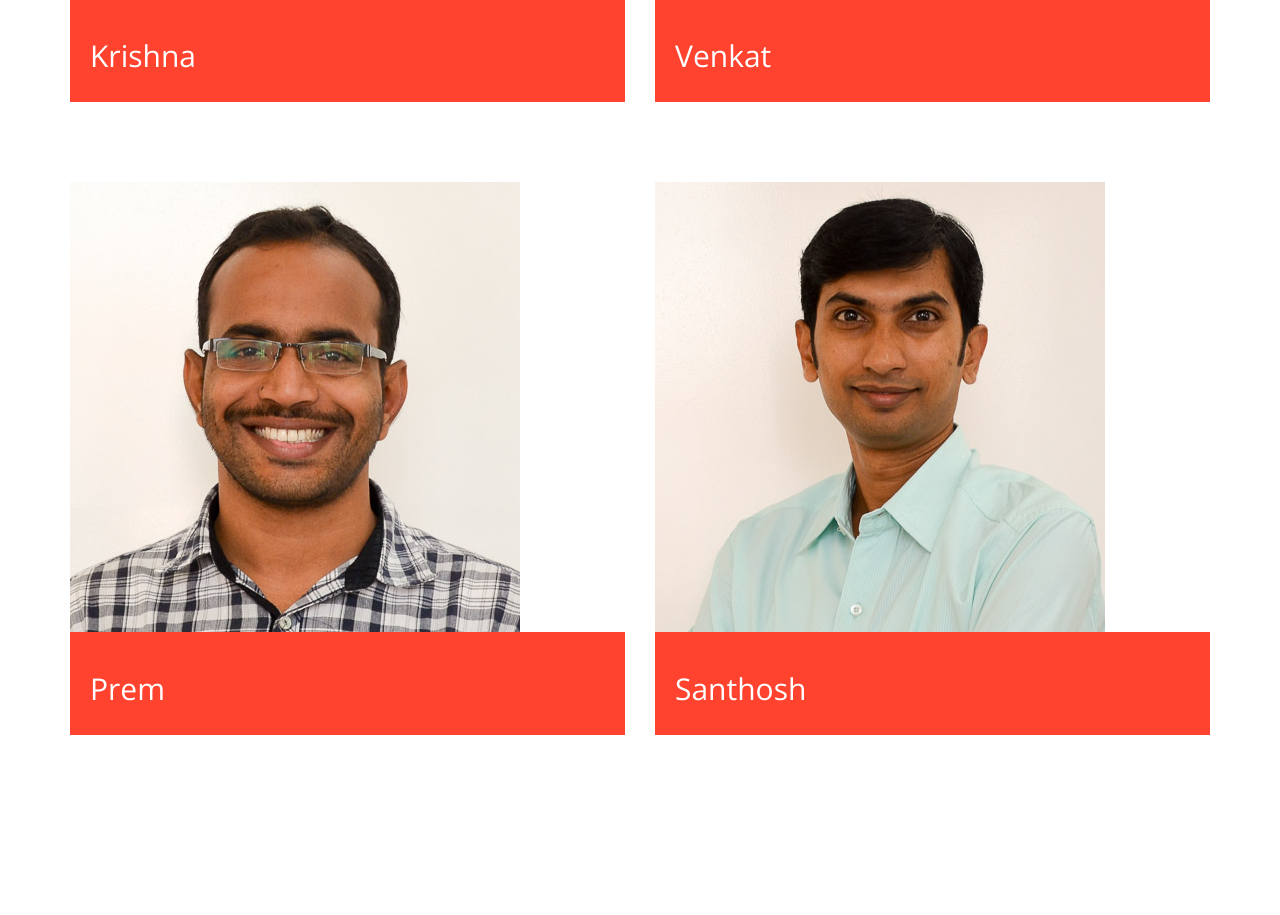
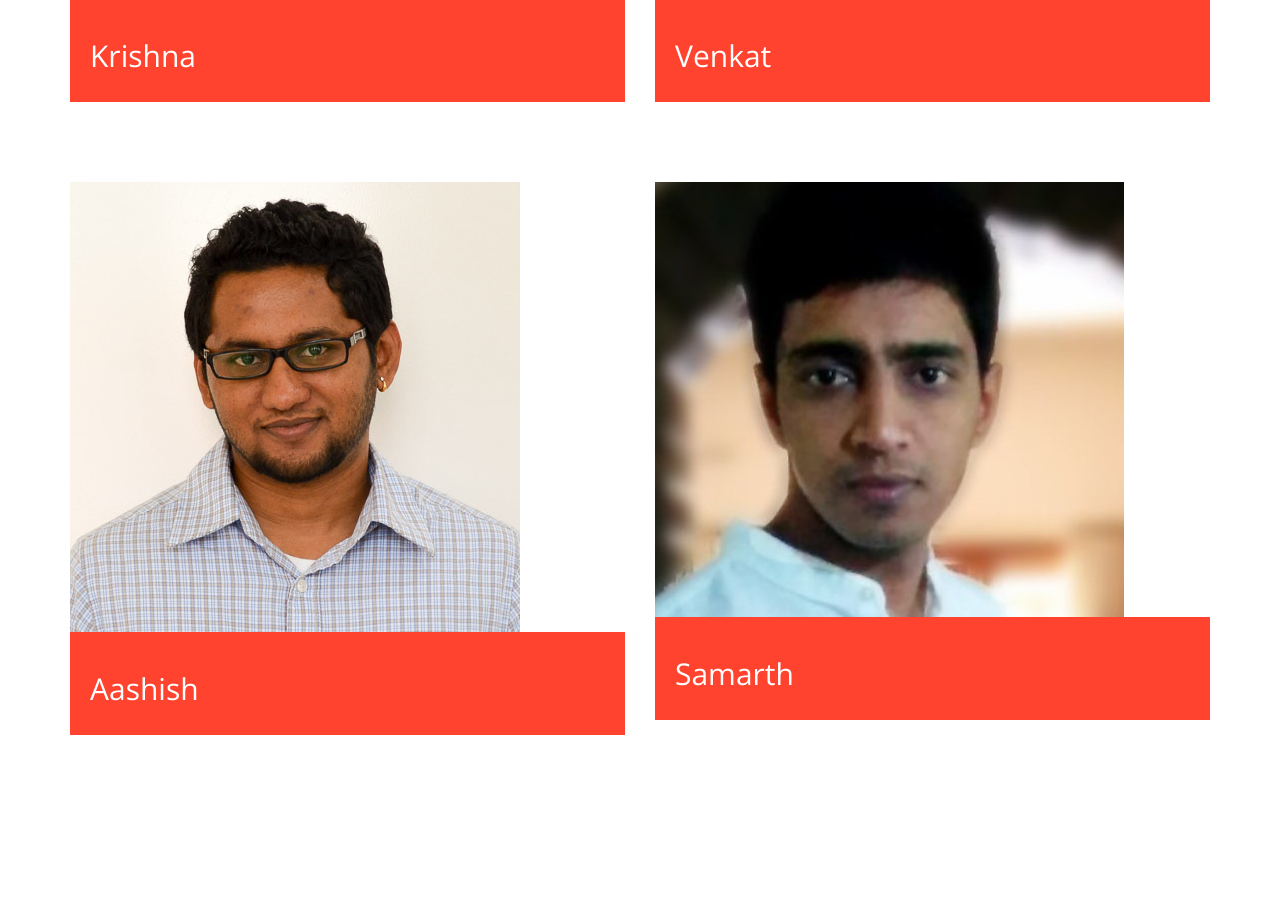
Before and after one commit to prakash89/pingpong, a Rails app: page /today_match in a window 1280 px wide. Shown: the part 1336-2251 px from the top of the page. Run offline with Rails 7, Linux system fonts and the light colour scheme; style sheets or scripts are compiled from the project's sources; some libraries are stand-ins or nearby versions.

Commit message:
change match

```diff
--- a/app/views/welcome/today_match.html.erb
+++ b/app/views/welcome/today_match.html.erb
@@ -55,18 +55,18 @@
 
                         <div class="col-md-6">
                             <div class="testimonial">
-                                <img src="../assets/team/Prem.jpg" class="img-responsive" alt="...">
+                                <img src="../assets/team/Aashish.jpg" class="img-responsive" alt="...">
                                 <div class="speech">
-                                    <h2>Prem</h2>
+                                    <h2>Aashish</h2>
                                 </div>
                             </div>
                         </div>
 
                         <div class="col-md-6">
                             <div class="testimonial">
-                                <img src="../assets/team/Santosh.jpg" class="img-responsive" alt="...">
+                                <img src="../assets/team/rsz_samart.jpg" class="img-responsive" alt="...">
                                 <div class="speech">
-                                    <h2>Santhosh</h2>
+                                    <h2>Samarth</h2>
                                 </div>
                             </div>
                         </div>
```
Also changed, not shown: app/assets/images/team/Aashish.jpg (added), app/assets/images/team/Samart.jpg (added), app/assets/images/team/rsz_samart.jpg (added).
